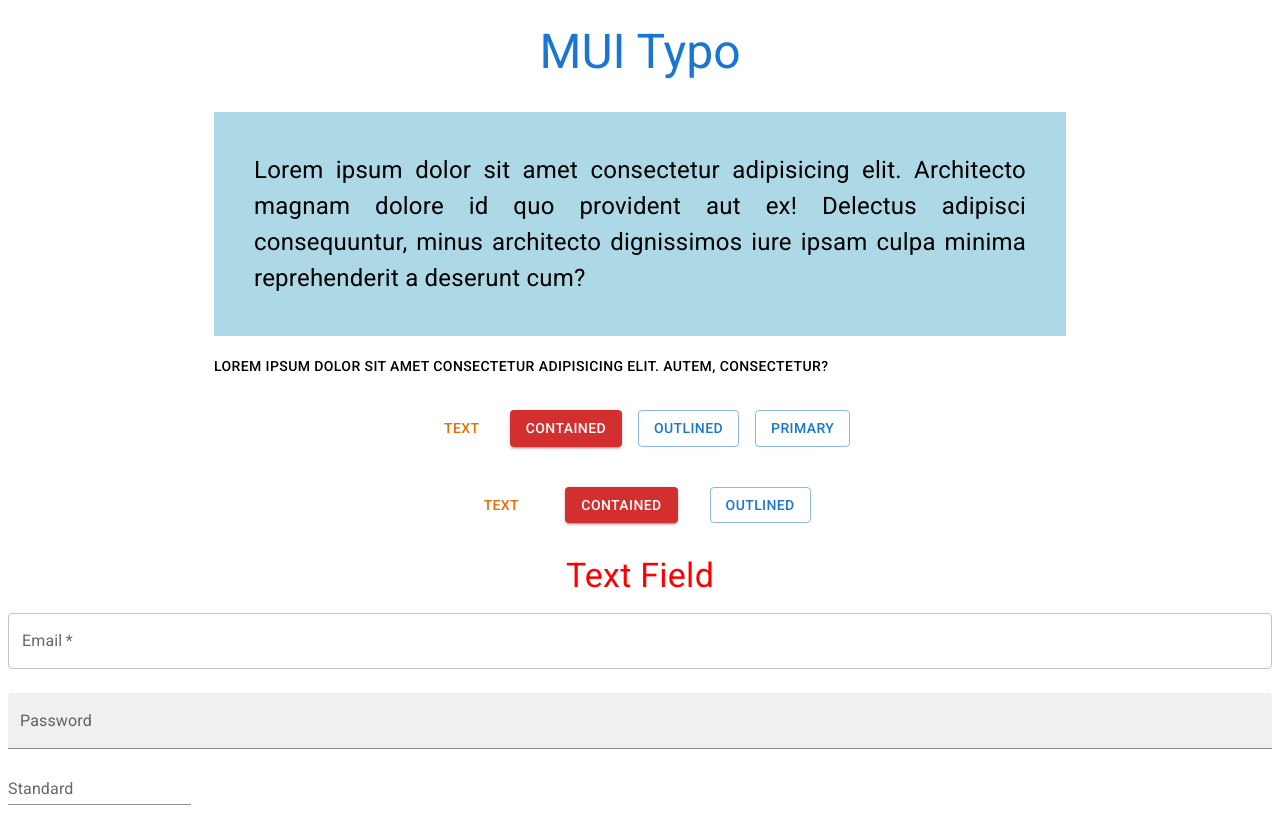
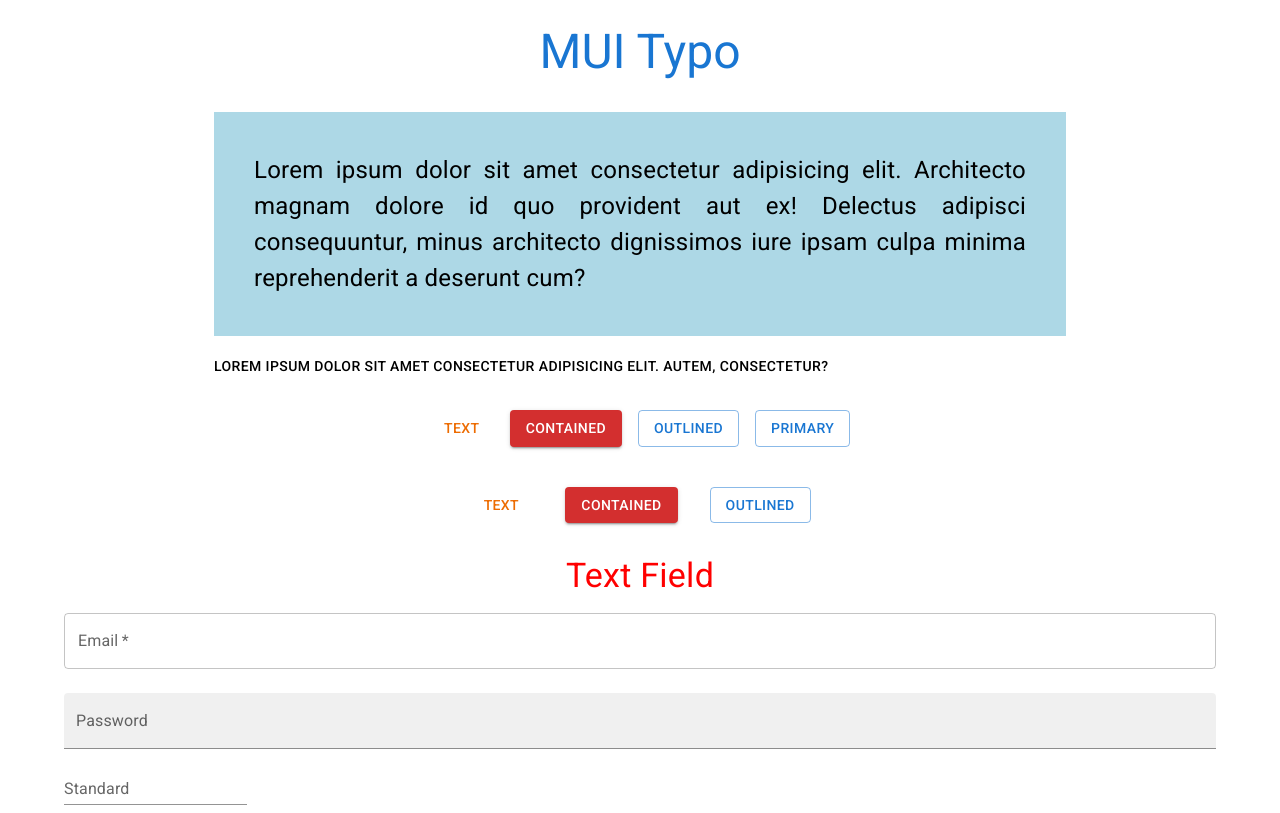
Before and after one commit to Bskasan/React_Practises, a React (Create React App) app in the folder rc19_material-intro/: page / in a window 1280 px wide. Built offline with nearby package versions, Linux system fonts and the light colour scheme.

Commit message:
error and helperText added

```diff
--- a/rc19_material-intro/src/components/TextFieldComp.jsx
+++ b/rc19_material-intro/src/components/TextFieldComp.jsx
@@ -1,10 +1,11 @@
-import { Typography } from "@mui/material";
+import { Container, Typography } from "@mui/material";
 import TextField from "@mui/material/TextField";
-import React from "react";
+import React, { useState } from "react";
 
 const TextFieldComp = () => {
+  const [error, setError] = useState(false);
   return (
-    <div>
+    <Container>
       <Typography variant="h4" color={"red"} align="center" mt={4}>
         Text Field
       </Typography>
@@ -17,6 +18,8 @@ const TextFieldComp = () => {
         fullWidth
         margin="normal"
         required
+        error={error}
+        helperText={error && "Incorrect email form"}
       />
       <TextField
         id="password"
@@ -28,7 +31,7 @@ const TextFieldComp = () => {
         margin="normal"
       />
       <TextField id="standard-basic" label="Standard" variant="standard" />
-    </div>
+    </Container>
   );
 };
 
```
